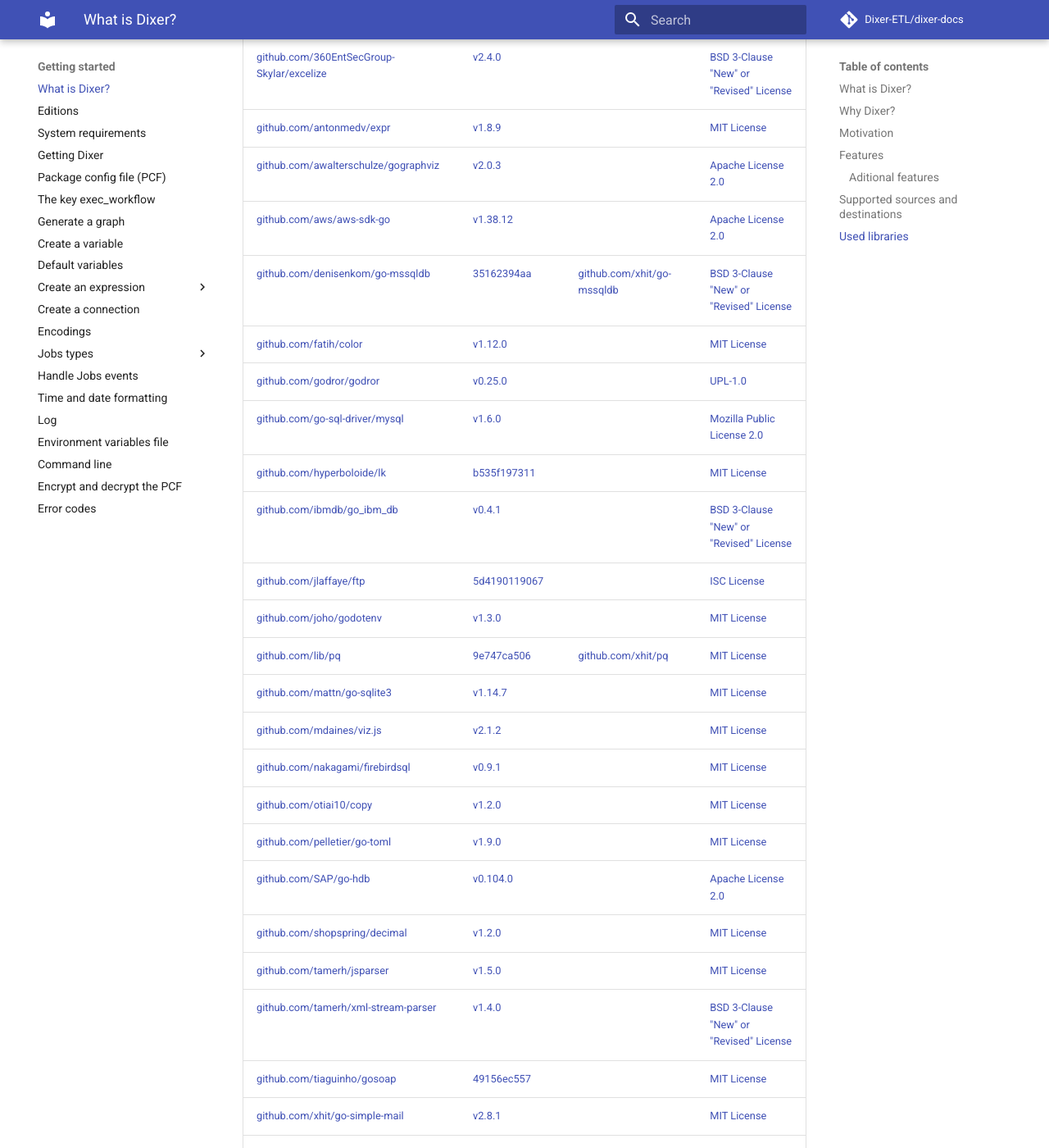
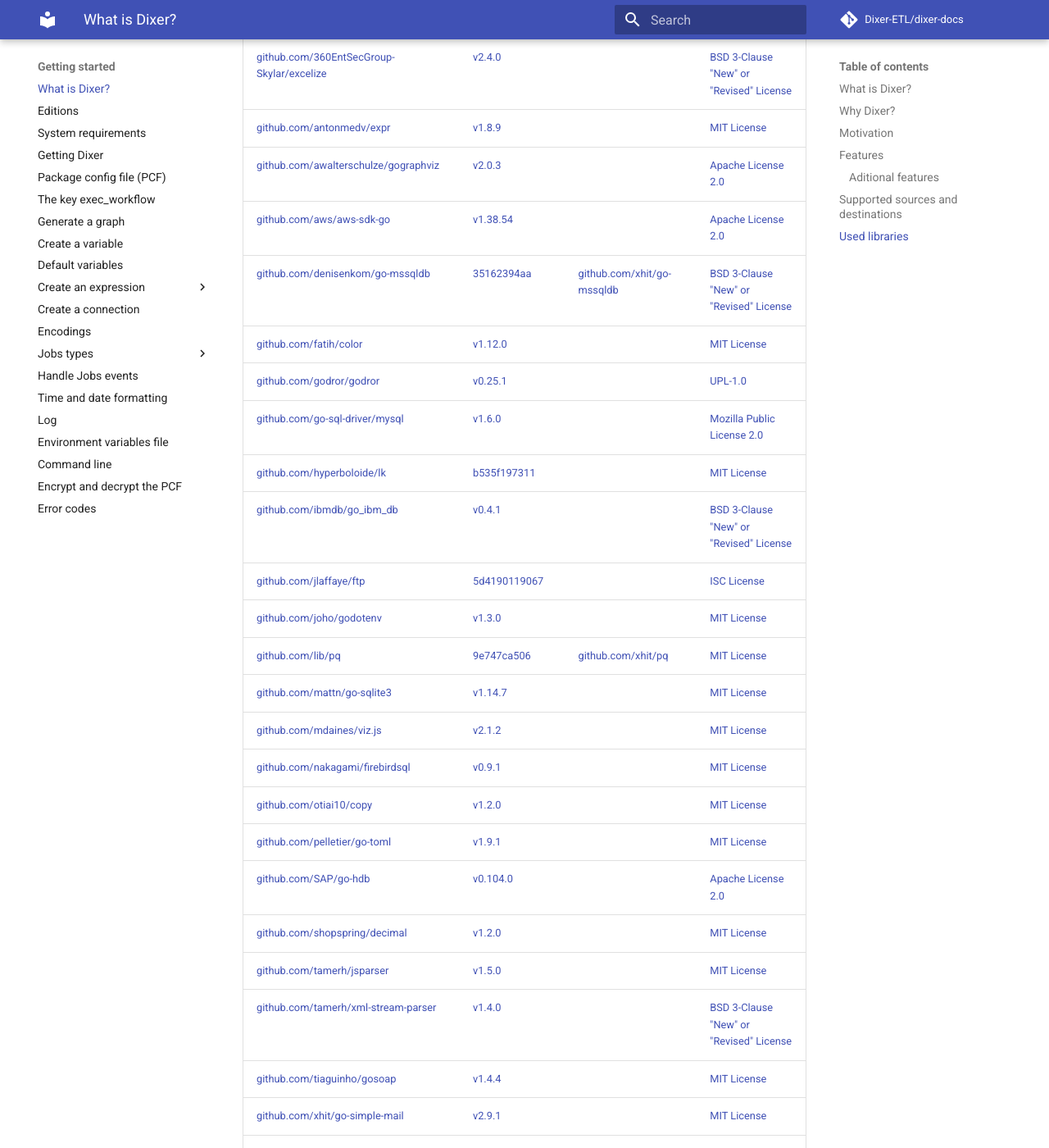
Before and after one commit to Dixer-ETL/dixer-docs, an MkDocs documentation site: the page built from docs/Getting-started.md, in a window 1280 px wide and 1400 px high, scrolled down 3667 px. Shown: the whole window at 82% size. Built offline with MkDocs 1.6.1 and Material for MkDocs 9.7.7, drawn with Linux system fonts in a browser that asks for light colours; comment, search, counter and statistics services are not loaded.

```diff
--- a/docs/Getting-started.md
+++ b/docs/Getting-started.md
@@ -104,10 +104,10 @@ Dixer stands on the shoulder of many great open source libraries, in lexical ord
 | [github.com/360EntSecGroup-Skylar/excelize](https://github.com/360EntSecGroup-Skylar/excelize)           | [v2.4.0](https://github.com/360EntSecGroup-Skylar/excelize/tree/v2.4.0)                                              |                                                                             | [BSD 3-Clause "New" or "Revised" License](dependencies-licenses/LICENSE-excelize.txt)             |
 | [github.com/antonmedv/expr](https://github.com/antonmedv/expr)                                           | [v1.8.9](https://github.com/antonmedv/expr/tree/v1.8.9)                                                              |                                                                             | [MIT License](dependencies-licenses/LICENSE-expr.txt)                                             |
 | [github.com/awalterschulze/gographviz](https://github.com/awalterschulze/gographviz)                     | [v2.0.3](https://github.com/awalterschulze/gographviz/tree/v2.0.3)                                                   |                                                                             | [Apache License 2.0](dependencies-licenses/LICENSE-gographviz.txt)                                |
-| [github.com/aws/aws-sdk-go](https://github.com/aws/aws-sdk-go)                                           | [v1.38.12](https://github.com/aws/aws-sdk-go/tree/v1.38.12)                                                          |                                                                             | [Apache License 2.0](dependencies-licenses/LICENSE-aws-sdk-go.txt)                                |
+| [github.com/aws/aws-sdk-go](https://github.com/aws/aws-sdk-go)                                           | [v1.38.54](https://github.com/aws/aws-sdk-go/tree/v1.38.54)                                                          |                                                                             | [Apache License 2.0](dependencies-licenses/LICENSE-aws-sdk-go.txt)                                |
 | [github.com/denisenkom/go-mssqldb](https://github.com/denisenkom/go-mssqldb)                             | [35162394aa](https://github.com/denisenkom/go-mssqldb/tree/35162394aa)                                               | [github.com/xhit/go-mssqldb](https://github.com/xhit/go-mssqldb/tree/sdi)   | [BSD 3-Clause "New" or "Revised" License](dependencies-licenses/LICENSE-go-mssqldb.txt)           |
 | [github.com/fatih/color](https://github.com/fatih/color)                                                 | [v1.12.0](https://github.com/fatih/color/tree/v1.12.0)                                                               |                                                                             | [MIT License](dependencies-licenses/LICENSE-color.txt)                                            |
-| [github.com/godror/godror](https://github.com/godror/godror)                                             | [v0.25.0](https://github.com/godror/godror/tree/v0.25.0)                                                             |                                                                             | [UPL-1.0](dependencies-licenses/LICENSE-godror.txt)                                               |
+| [github.com/godror/godror](https://github.com/godror/godror)                                             | [v0.25.1](https://github.com/godror/godror/tree/v0.25.1)                                                             |                                                                             | [UPL-1.0](dependencies-licenses/LICENSE-godror.txt)                                               |
 | [github.com/go-sql-driver/mysql](https://github.com/go-sql-driver/mysql)                                 | [v1.6.0](https://github.com/go-sql-driver/mysql/tree/v1.6.0)                                                         |                                                                             | [Mozilla Public License 2.0](dependencies-licenses/LICENSE-mysql.txt)                             |
 | [github.com/hyperboloide/lk](https://github.com/hyperboloide/lk)                                         | [b535f197311](https://github.com/hyperboloide/lk/tree/b535f19731186294f7ae48d8e453186f40a493aa)                      |                                                                             | [MIT License](dependencies-licenses/LICENSE-lk.txt)                                               |
 | [github.com/ibmdb/go_ibm_db](https://github.com/ibmdb/go_ibm_db)                                         | [v0.4.1](https://github.com/ibmdb/go_ibm_db/tree/v0.4.1)                                                             |                                                                             | [BSD 3-Clause "New" or "Revised" License](dependencies-licenses/LICENSE-go_ibm_db.txt)            |
@@ -118,13 +118,13 @@ Dixer stands on the shoulder of many great open source libraries, in lexical ord
 | [github.com/mdaines/viz.js](https://github.com/mdaines/viz.js)                                           | [v2.1.2](https://github.com/mdaines/viz.js/tree/v2.1.2)                                                              |                                                                             | [MIT License](dependencies-licenses/LICENSE-viz.js.txt)                                           |
 | [github.com/nakagami/firebirdsql](https://github.com/nakagami/firebirdsql)                               | [v0.9.1](https://github.com/nakagami/firebirdsql/tree/v0.9.1)                                                        |                                                                             | [MIT License](dependencies-licenses/LICENSE-firebirdsql.txt)                                      |
 | [github.com/otiai10/copy](https://github.com/otiai10/copy)                                               | [v1.2.0](https://github.com/otiai10/copy/tree/v1.2.0)                                                                |                                                                             | [MIT License](dependencies-licenses/LICENSE-copy.txt)                                             |
-| [github.com/pelletier/go-toml](https://github.com/pelletier/go-toml)                                     | [v1.9.0](https://github.com/pelletier/go-toml/tree/v1.9.0)                                                           |                                                                             | [MIT License](dependencies-licenses/LICENSE-go-toml.txt)                                          |
+| [github.com/pelletier/go-toml](https://github.com/pelletier/go-toml)                                     | [v1.9.1](https://github.com/pelletier/go-toml/tree/v1.9.1)                                                           |                                                                             | [MIT License](dependencies-licenses/LICENSE-go-toml.txt)                                          |
 | [github.com/SAP/go-hdb](https://github.com/SAP/go-hdb)                                                   | [v0.104.0](https://github.com/SAP/go-hdb/tree/v0.104.0)                                                              |                                                                             | [Apache License 2.0](dependencies-licenses/LICENSE-go-hdb.txt)                                    |
 | [github.com/shopspring/decimal](https://github.com/shopspring/decimal)                                   | [v1.2.0](https://github.com/shopspring/decimal/tree/v1.2.0)                                                          |                                                                             | [MIT License](dependencies-licenses/LICENSE-decimal.txt)                                          |
 | [github.com/tamerh/jsparser](https://github.com/tamerh/jsparser)                                         | [v1.5.0](https://github.com/tamerh/jsparser/tree/v1.5.0)                                                             |                                                                             | [MIT License](dependencies-licenses/LICENSE-jsparser.txt)                                         |
 | [github.com/tamerh/xml-stream-parser](https://github.com/tamerh/xml-stream-parser)                       | [v1.4.0](https://github.com/tamerh/xml-stream-parser/tree/v1.4.0)                                                    |                                                                             | [BSD 3-Clause "New" or "Revised" License](dependencies-licenses/LICENSE-xml-stream-parser.txt)    |
-| [github.com/tiaguinho/gosoap](https://github.com/tiaguinho/gosoap)                                       | [49156ec557](https://github.com/tiaguinho/gosoap/tree/49156ec55791ac44b1ab7ceef73cace3f4b1a752)                      |                                                                             | [MIT License](dependencies-licenses/LICENSE-gosoap.txt)                                           |
-| [github.com/xhit/go-simple-mail](https://github.com/xhit/go-simple-mail)                                 | [v2.8.1](https://github.com/xhit/go-simple-mail/tree/v2.8.1)                                                         |                                                                             | [MIT License](dependencies-licenses/LICENSE-go-simple-mail.txt)                                   |
+| [github.com/tiaguinho/gosoap](https://github.com/tiaguinho/gosoap)                                       | [v1.4.4](https://github.com/tiaguinho/gosoap/tree/v1.4.4)                                                            |                                                                             | [MIT License](dependencies-licenses/LICENSE-gosoap.txt)                                           |
+| [github.com/xhit/go-simple-mail](https://github.com/xhit/go-simple-mail)                                 | [v2.9.1](https://github.com/xhit/go-simple-mail/tree/v2.9.1)                                                         |                                                                             | [MIT License](dependencies-licenses/LICENSE-go-simple-mail.txt)                                   |
 | [github.com/xhit/go-str2duration](https://github.com/xhit/go-str2duration)                               | [v2.0.0](https://github.com/xhit/go-str2duration/tree/v2.0.0)                                                        |                                                                             | [BSD 3-Clause "New" or "Revised" License](dependencies-licenses/LICENSE-go-str2duration.txt)      |
 | [github.com/xinsnake/go-http-digest-auth-client](https://github.com/xinsnake/go-http-digest-auth-client) | [v0.6.0](https://github.com/xinsnake/go-http-digest-auth-client/tree/v0.6.0)                                         |                                                                             | [BSD 2-Clause "Simplified" License](dependencies-licenses/LICENSE-go-http-digest-auth-client.txt) |
 | [golang.org/x/term](https://golang.org/x/term)                                                           | [a79de5458](https://github.com/golang/term/tree/a79de5458b56)                                                        |                                                                             | [BSD-3-Clause](dependencies-licenses/LICENSE-term.txt)                                            |
```
Also changed, not shown: docs/Changelog.md (+7 -2 lines).
